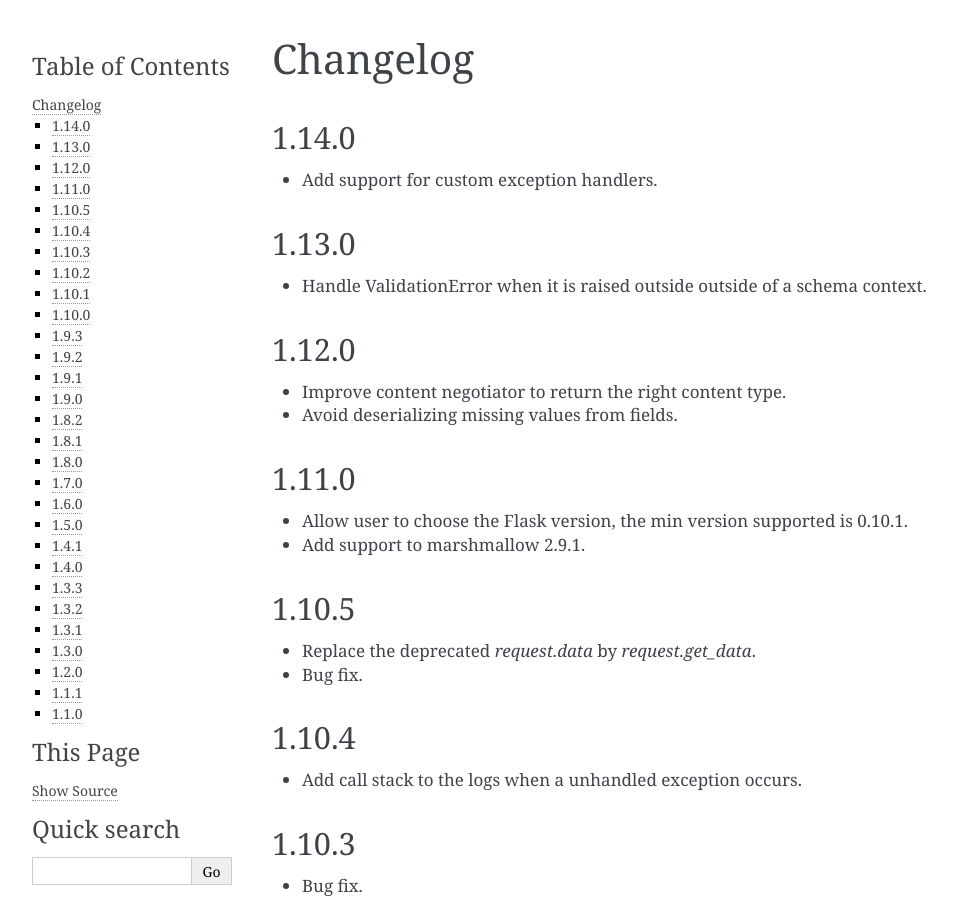
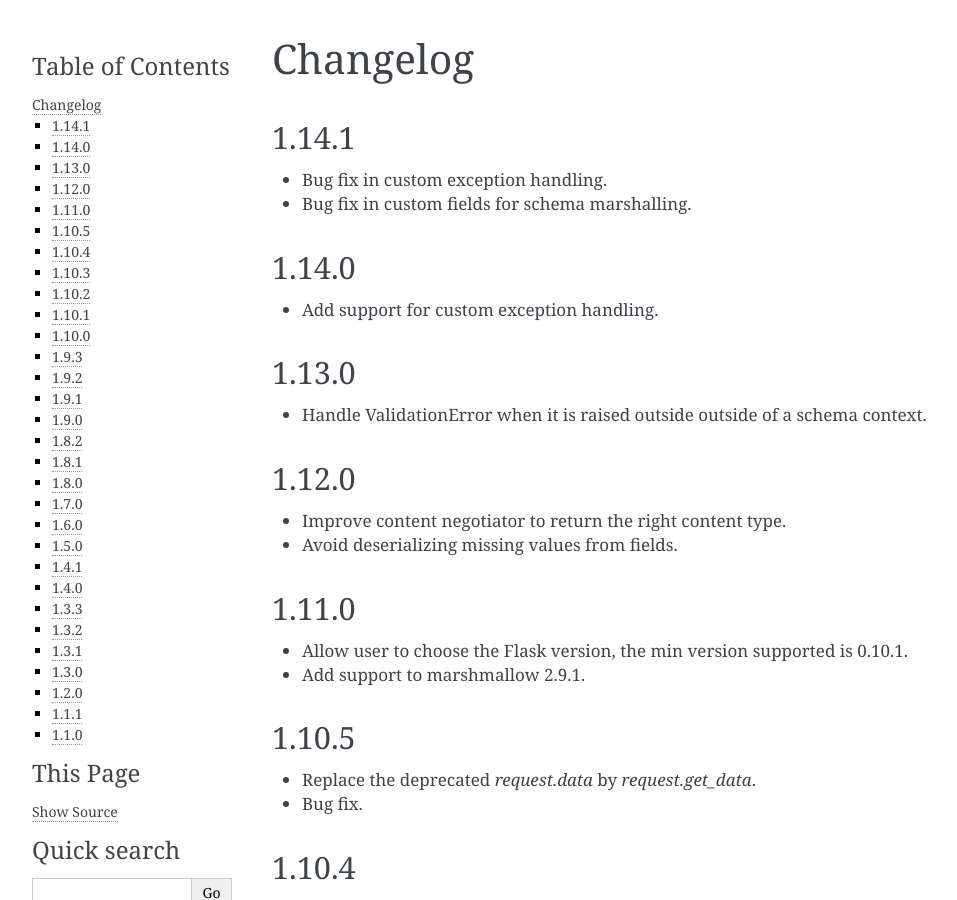
Before and after one commit to viniciuschiele/flask-io, a Sphinx documentation site: the page built from docs/changelog.rst, in a window 1280 px wide and 900 px high. Shown: the whole window, without its empty margins (148-1105 px from the left). Built offline with Sphinx 7.4.7, drawn with Linux system fonts in a browser that asks for light colours.

Commit message:
Release 1.14.1

```diff
--- a/CHANGELOG.rst
+++ b/CHANGELOG.rst
@@ -1,9 +1,15 @@
 Changelog
 ---------
 
+1.14.1
+++++++++++++++++++
+- Bug fix in custom exception handling.
+- Bug fix in custom fields for schema marshalling.
+
+
 1.14.0
 ++++++++++++++++++
-- Add support for custom exception handlers.
+- Add support for custom exception handling.
 
 1.13.0
 ++++++++++++++++++
--- a/docs/conf.py
+++ b/docs/conf.py
@@ -61,7 +61,7 @@ author = 'Vinicius Chiele'
 #
 # The short X.Y version.
 # The full version, including alpha/beta/rc tags.
-version = release = '1.14.0'
+version = release = '1.14.1'
 
 # The language for content autogenerated by Sphinx. Refer to documentation
 # for a list of supported languages.
--- a/setup.py
+++ b/setup.py
@@ -2,7 +2,7 @@ from setuptools import setup
 
 setup(
     name='flask-io',
-    version='1.14.0',
+    version='1.14.1',
     packages=['flask_io'],
     url='https://github.com/viniciuschiele/flask-io',
     license='MIT',
```
